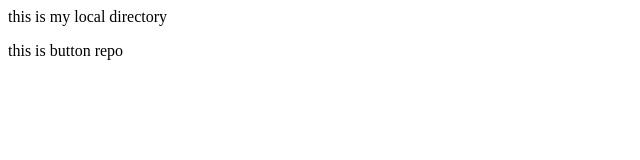
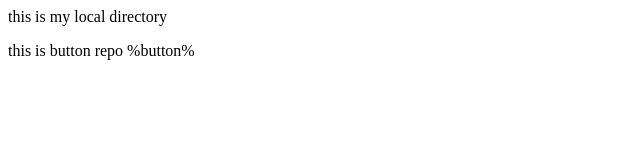
Before and after one commit to bilal-shiekh/localrepo, a plain HTML site: page index.html in a window 1280 px wide. Shown: the full height of the page, 0-640 px from the left. Drawn offline with Linux system fonts and the light colour scheme.

Commit message:
add button

```diff
--- a/index.html
+++ b/index.html
@@ -1,2 +1,2 @@
 <p>this is my local directory</p>
-<p>this is button repo</p>
+<p>this is button repo %button% </p>
```
